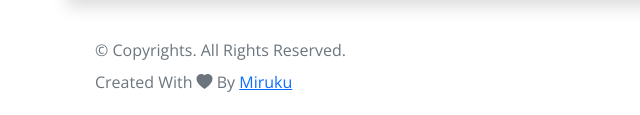
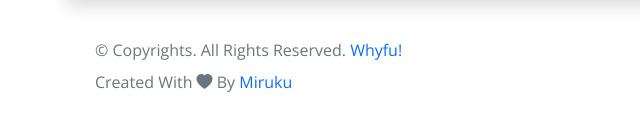
Before and after one commit to twinklestar4798/whyfu, a plain HTML site: page index.html in a window 1280 px wide. Shown: the part 2183-2298 px from the top of the page, 15-655 px from the left. Drawn offline with nearby package versions, Linux system fonts and the light colour scheme.

Commit message:
fix link

```diff
--- a/index.html
+++ b/index.html
@@ -59,7 +59,7 @@
     <!-- Header -->
     <section class="jumbotron jumbotron-fluid text-center">
       <div class="container box-header">
-        <h1 class="display-4 judul">whyfu!</h1>
+        <h1 class="display-4 judul"><a href="#" class="text-decoration-none text-dark">whyfu!</a></h1>
         <!-- <p class="lead font-joss">Music Shop For Content Creator</p> -->
         <div class="wrapper text-center">
           <div class="static-txt font-joss">Music Shop For</div>
@@ -461,8 +461,8 @@
   <footer>
     <div class="container">
       <div class="container-fluid">
-        <div class="col-xl-12 px-3 pt-4 pb-1 font-open text-secondary text-capitalize">© Copyrights. All rights reserved.</div>
-        <div class="col-xl-12 px-3 pb-4 pt-1 font-open text-secondary text-capitalize">created with <i class="bi bi-heart-fill"></i> by <a href="https://twitter.com/mirukumsc" target="blank">miruku</a></div>
+        <div class="col-xl-12 px-3 pt-4 pb-1 font-open text-secondary text-capitalize">© Copyrights. All rights reserved. <a href="#" class="text-decoration-none">whyfu!</a></div>
+        <div class="col-xl-12 px-3 pb-4 pt-1 font-open text-secondary text-capitalize">created with <i class="bi bi-heart-fill"></i> by <a href="https://twitter.com/mirukumsc" target="blank" class="text-decoration-none">miruku</a></div>
       </div>
     </div>
   </footer>
```
